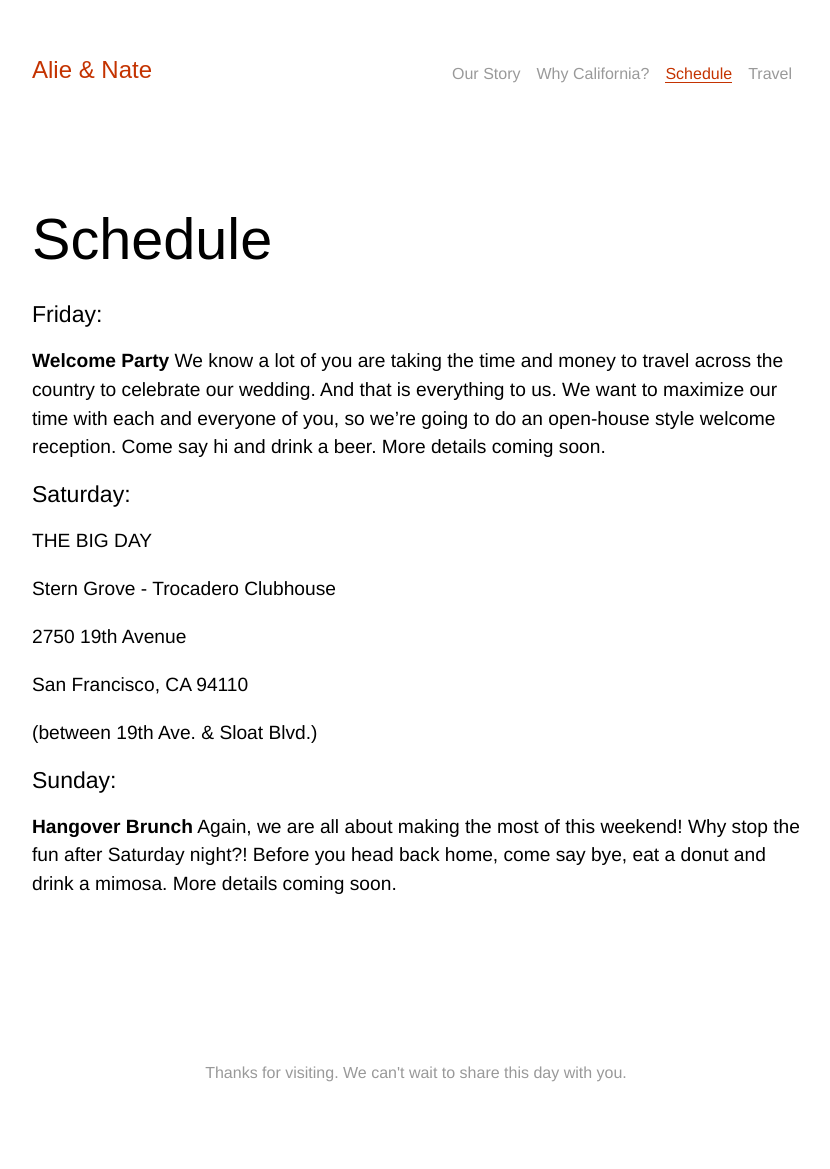
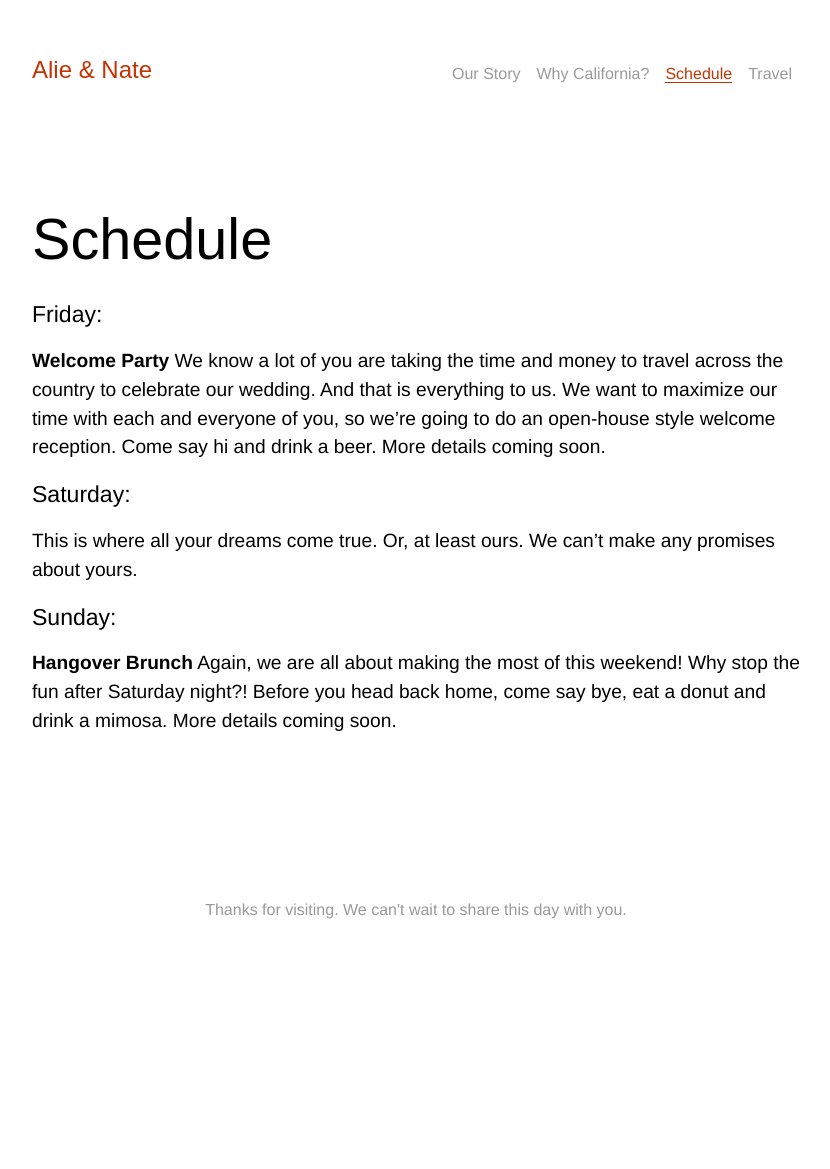
Before and after one commit to nkadlac/alieplusnate.com, a Jekyll site: the page built from schedule.md, in a window 1280 px wide. Shown: the whole page, without its empty margins (224-1054 px from the left). Built offline with Jekyll 4.4.1, drawn with Linux system fonts in a browser that asks for light colours; some web fonts are replaced; after the commit the page ends 1005 px from its top, so only the background shows below that.

Commit message:
Updated Schedule

```diff
--- a/schedule.md
+++ b/schedule.md
@@ -12,15 +12,7 @@
 
 ## Saturday:
 
-THE BIG DAY
-
-Stern Grove - Trocadero Clubhouse
-
-2750 19th Avenue
-
-San Francisco, CA 94110
-
-\(between 19th Ave. & Sloat Blvd.)
+This is where all your dreams come true. Or, at least ours. We can't make any promises about yours.
 
 ## Sunday:
 
```
